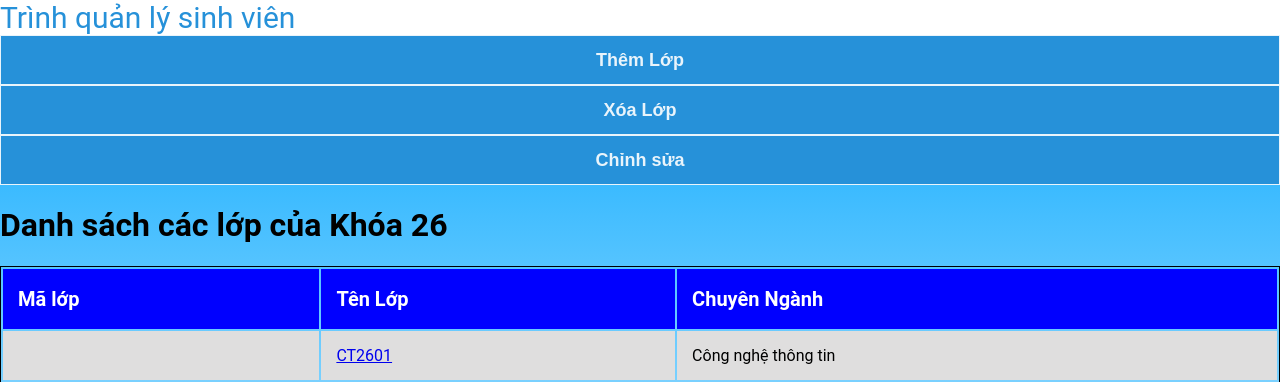
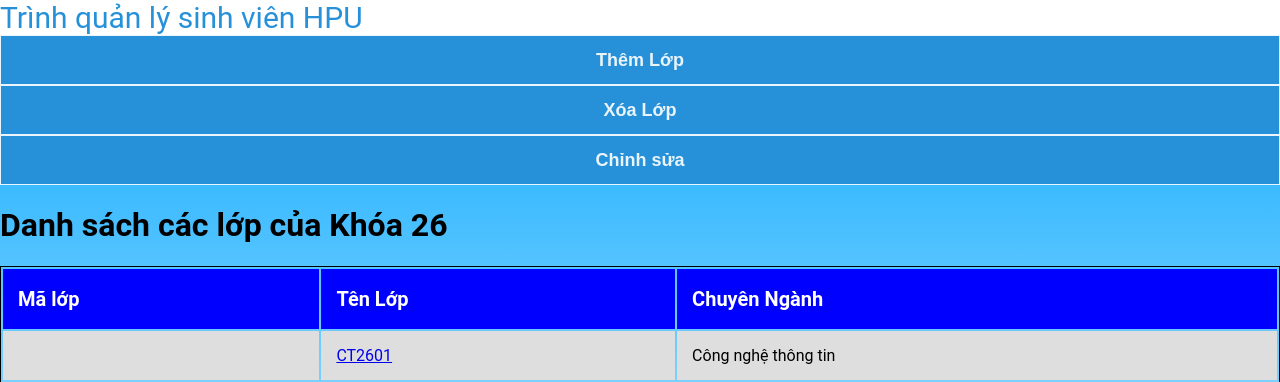
Before and after one commit to Nhom-1-Python-HPU-CT26/BaiTapLonMonPy, a Python web app: template Templates/admin.html in a window 1280 px wide. Shown: the top 382 px of the page. Run offline with Jinja, Linux system fonts and the light colour scheme; the template is opened without the code that fills it, so the values that code supplies are empty.

Commit message:
i'm ready

```diff
--- a/Templates/admin.html
+++ b/Templates/admin.html
@@ -9,7 +9,7 @@
         <link rel="stylesheet" href="style.css">
     </head>
     <body>
-        <header> Trình quản lý sinh viên</header>
+        <header> Trình quản lý sinh viên HPU</header>
         <button>Thêm Lớp</button>
         <button>Xóa Lớp</button>
         <button>Chỉnh sửa</button>
```
Also changed, not shown: 1 other file.
